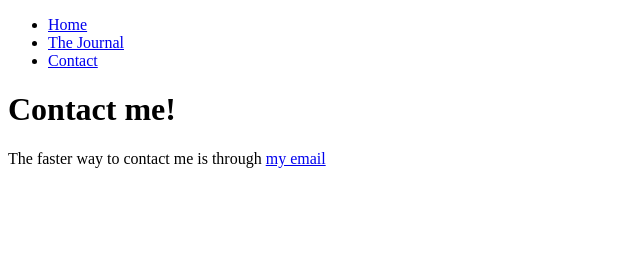
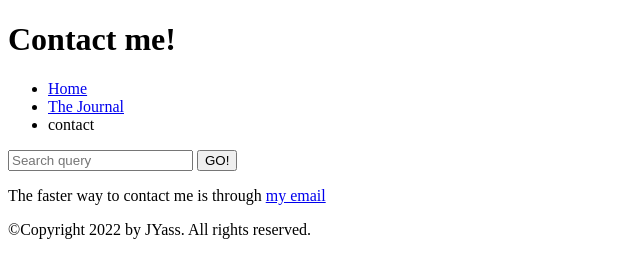
Before and after one commit to J-Yass/j-yass.github.io, a plain HTML site: page contact.html in a window 1280 px wide. Shown: the whole page, without its empty margins (0-640 px from the left). Drawn offline with Linux system fonts and the light colour scheme.

Commit message:
Website structure

```diff
--- a/contact.html
+++ b/contact.html
@@ -7,11 +7,27 @@
     <title>Contact</title>
 </head>
 <body>
-    <ul>
-        <li><a href="index.html" title="The project">Home</a></li>
-        <li><a href="journal.html" title="Journal">The Journal</a></li>
-        <li><a href="contact.html" title="Contact me">Contact</a></li>
-    </ul>
-    <h1>Contact me!</h1>
-    <p>The faster way to contact me is through <a href="mailto:jyass@acm.org">my email</a></p>
+    <header>
+        <h1>Contact me!</h1>
+    </header>
+    <nav>
+        <ul>
+            <li><a href="index.html" title="The project">Home</a></li>
+            <li><a href="journal.html" title="Journal">The Journal</a></li>
+            <li>contact</li>
+        </ul>
+
+        <form>
+            <input  type="search" name="q" placeholder="Search query"/>
+            <input  type="submit" value="GO!"/>
+        </form>
+    </nav>
+    <main>
+        <article>
+            <p>The faster way to contact me is through <a href="mailto:jyass@acm.org">my email</a></p>
+        </article>
+    </main>
+    <footer>
+        <p>©Copyright 2022 by JYass. All rights reserved.</p>
+    </footer>
 </body>
```
Also changed, not shown: index.html (+3 -0 lines).
